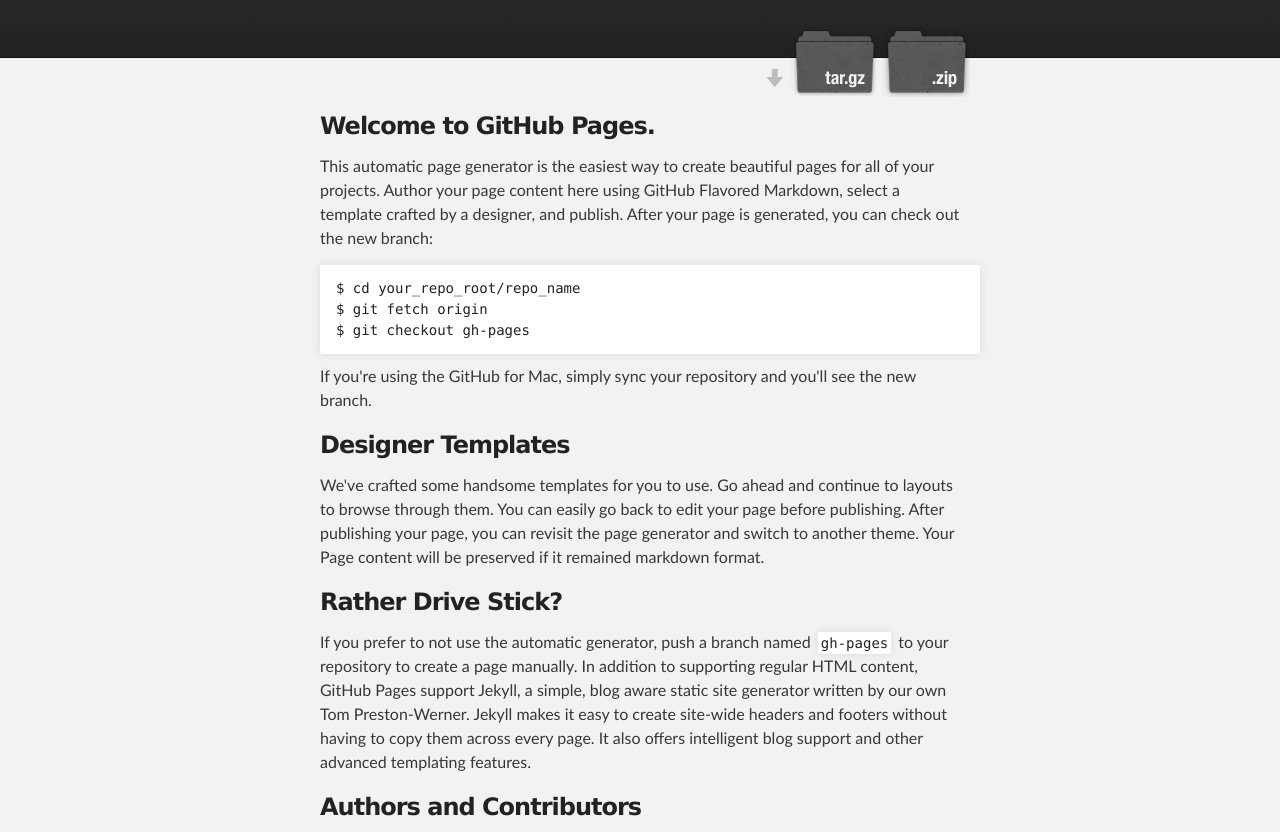
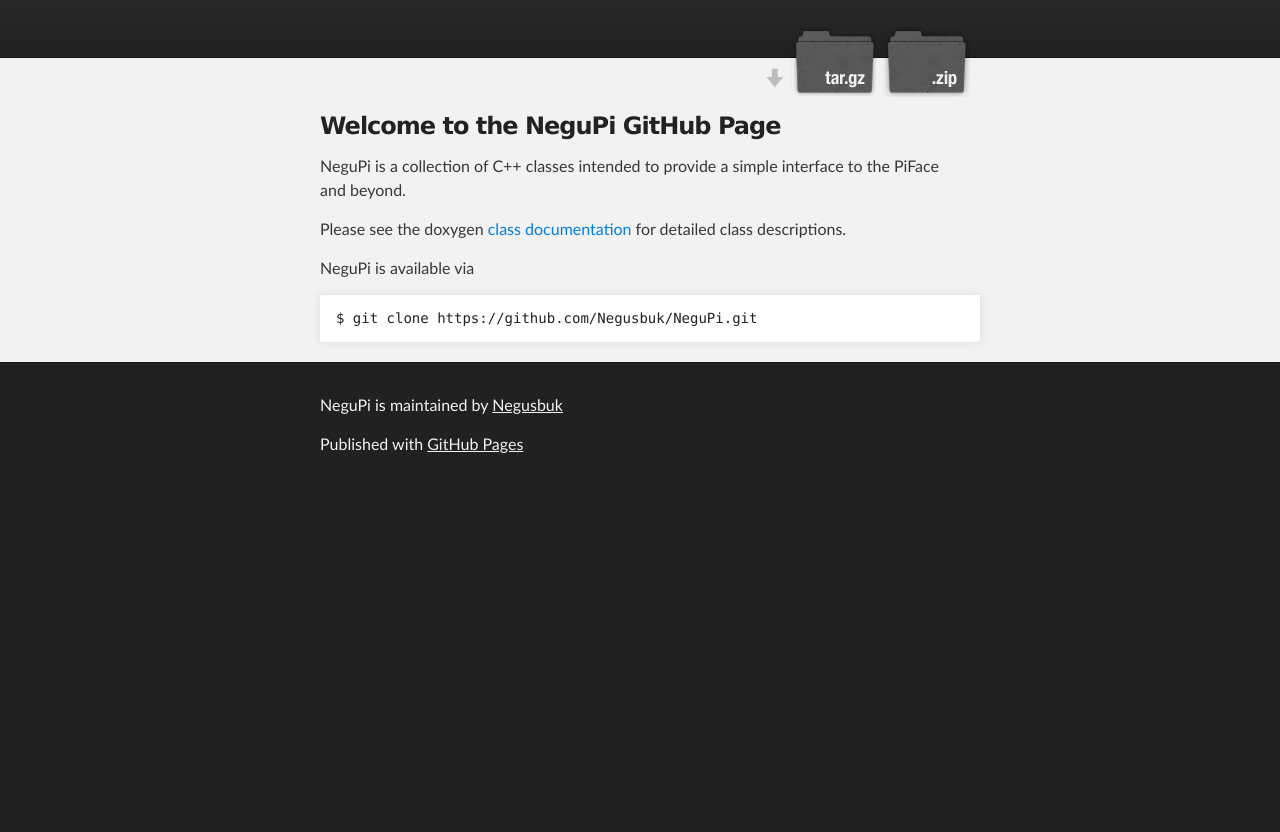
Before and after one commit to Negusbuk/NeguPi, a plain HTML site: page index.html in a window 1280 px wide. Shown: the part 116-948 px from the top of the page. After the commit the page ends 800 px from the top, so only its background shows below. Drawn offline with Linux system fonts and the light colour scheme.

Commit message:
new version

```diff
--- a/index.html
+++ b/index.html
@@ -1,79 +1,57 @@
 <!DOCTYPE html>
 <html>
-
   <head>
     <meta charset='utf-8' />
     <meta http-equiv="X-UA-Compatible" content="chrome=1" />
     <meta name="description" content="NeguPi : " />
-
     <link rel="stylesheet" type="text/css" media="screen" href="stylesheets/stylesheet.css">
-
     <title>NeguPi</title>
   </head>
-
   <body>
 
     <!-- HEADER -->
     <div id="header_wrap" class="outer">
         <header class="inner">
           <a id="forkme_banner" href="https://github.com/Negusbuk/NeguPi">View on GitHub</a>
-
           <h1 id="project_title">NeguPi</h1>
           <h2 id="project_tagline"></h2>
-
             <section id="downloads">
               <a class="zip_download_link" href="https://github.com/Negusbuk/NeguPi/zipball/master">Download this project as a .zip file</a>
               <a class="tar_download_link" href="https://github.com/Negusbuk/NeguPi/tarball/master">Download this project as a tar.gz file</a>
             </section>
         </header>
     </div>
+    <!-- HEADER -->
 
     <!-- MAIN CONTENT -->
     <div id="main_content_wrap" class="outer">
       <section id="main_content" class="inner">
-        <h3>
-<a name="welcome-to-github-pages" class="anchor" href="#welcome-to-github-pages"><span class="octicon octicon-link"></span></a>Welcome to GitHub Pages.</h3>
+        <h3><a name="welcome-to-github-pages" class="anchor" href="#welcome-to-github-pages"><span class="octicon octicon-link"></span></a>Welcome to the NeguPi GitHub Page</h3>
+        <p>
+        NeguPi is a collection of C++ classes intended to provide a simple interface
+        to the PiFace and beyond.
+        </p>
+        <p>
+        Please see the doxygen <a href="html/annotated.html">class documentation</a>
+        for detailed class descriptions.
+        </p>
+        <p>
+        NeguPi is available via
+        </p>
+        <pre><code>$ git clone https://github.com/Negusbuk/NeguPi.git</code></pre>
 
-<p>This automatic page generator is the easiest way to create beautiful pages for all of your projects. Author your page content here using GitHub Flavored Markdown, select a template crafted by a designer, and publish. After your page is generated, you can check out the new branch:</p>
-
-<pre><code>$ cd your_repo_root/repo_name
-$ git fetch origin
-$ git checkout gh-pages
-</code></pre>
-
-<p>If you're using the GitHub for Mac, simply sync your repository and you'll see the new branch.</p>
-
-<h3>
-<a name="designer-templates" class="anchor" href="#designer-templates"><span class="octicon octicon-link"></span></a>Designer Templates</h3>
-
-<p>We've crafted some handsome templates for you to use. Go ahead and continue to layouts to browse through them. You can easily go back to edit your page before publishing. After publishing your page, you can revisit the page generator and switch to another theme. Your Page content will be preserved if it remained markdown format.</p>
-
-<h3>
-<a name="rather-drive-stick" class="anchor" href="#rather-drive-stick"><span class="octicon octicon-link"></span></a>Rather Drive Stick?</h3>
-
-<p>If you prefer to not use the automatic generator, push a branch named <code>gh-pages</code> to your repository to create a page manually. In addition to supporting regular HTML content, GitHub Pages support Jekyll, a simple, blog aware static site generator written by our own Tom Preston-Werner. Jekyll makes it easy to create site-wide headers and footers without having to copy them across every page. It also offers intelligent blog support and other advanced templating features.</p>
-
-<h3>
-<a name="authors-and-contributors" class="anchor" href="#authors-and-contributors"><span class="octicon octicon-link"></span></a>Authors and Contributors</h3>
-
-<p>You can <a href="https://github.com/blog/821" class="user-mention">@mention</a> a GitHub username to generate a link to their profile. The resulting <code>&lt;a&gt;</code> element will link to the contributor's GitHub Profile. For example: In 2007, Chris Wanstrath (<a href="https://github.com/defunkt" class="user-mention">@defunkt</a>), PJ Hyett (<a href="https://github.com/pjhyett" class="user-mention">@pjhyett</a>), and Tom Preston-Werner (<a href="https://github.com/mojombo" class="user-mention">@mojombo</a>) founded GitHub.</p>
-
-<h3>
-<a name="support-or-contact" class="anchor" href="#support-or-contact"><span class="octicon octicon-link"></span></a>Support or Contact</h3>
-
-<p>Having trouble with Pages? Check out the documentation at <a href="http://help.github.com/pages">http://help.github.com/pages</a> or contact <a href="mailto:support@github.com">support@github.com</a> and we’ll help you sort it out.</p>
       </section>
     </div>
+    <!-- MAIN CONTENT -->
 
     <!-- FOOTER  -->
     <div id="footer_wrap" class="outer">
       <footer class="inner">
-        <p class="copyright">NeguPi maintained by <a href="https://github.com/Negusbuk">Negusbuk</a></p>
+        <p class="copyright">NeguPi is maintained by <a href="https://github.com/Negusbuk">Negusbuk</a></p>
         <p>Published with <a href="http://pages.github.com">GitHub Pages</a></p>
       </footer>
     </div>
-
-
+    <!-- FOOTER  -->
 
   </body>
 </html>
```
